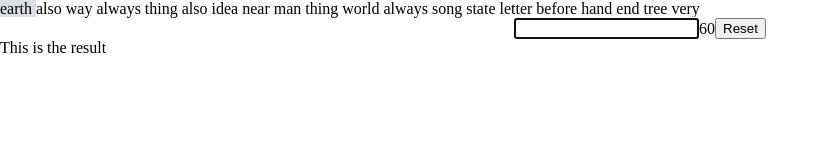
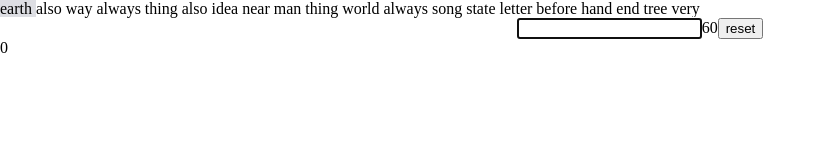
Before and after one commit to Miriani92/type-trainer, a React (Create React App) app: page / in a window 1280 px wide. Shown: the top 160 px of the page, without its empty margins (0-829 px from the left). Built offline with nearby package versions, Linux system fonts and the light colour scheme.

Commit message:
set up timer and restart

```diff
--- a/src/App.js
+++ b/src/App.js
@@ -1,24 +1,25 @@
 import Input from "./components/Input";
-import { Provider } from "react-redux";
 import Results from "./components/Results";
-import store from "./Store/Store";
 import Words from "./components/Words";
 import { useState } from "react";
+import { useSelector } from "react-redux";
 function App() {
   const [index, setIndex] = useState(0);
+  const { wordsIsupdated } = useSelector((state) => state.words);
 
-  const getCurrentWordIndex = (ind) => {
-    setIndex(ind);
+  const getCurrentWordIndex = (idx) => {
+    setIndex(idx);
+    if (wordsIsupdated) {
+      setIndex(0);
+    }
   };
 
   return (
-    <Provider store={store}>
-      <div>
-        <Words ind={index} />
-        <Input curInd={getCurrentWordIndex} />
-        <Results />
-      </div>
-    </Provider>
+    <div>
+      <Words ind={index} />
+      <Input curInd={getCurrentWordIndex} />
+      <Results />
+    </div>
   );
 }
 
--- a/src/Store/Slice.js
+++ b/src/Store/Slice.js
@@ -9,7 +9,12 @@ const generateWords = () => {
   return initialWords;
 };
 
-const initialState = { allWords: generateWords(), isTrue: false };
+const initialState = {
+  allWords: generateWords(),
+  isTrue: false,
+  wordsIsupdated: false,
+  count: 0,
+};
 const wordSlice = createSlice({
   name: "input",
   initialState,
@@ -17,15 +22,24 @@ const wordSlice = createSlice({
     compare(state, action) {
       const index = action.payload.indexforCompare;
       const currentWord = action.payload.word;
-      if (index == 21) {
+      if (index === 20) {
         state.allWords = generateWords();
       }
-
-      if (state.allWords[index - 1] == currentWord.trim()) {
+      if (state.allWords[index] === currentWord.trim()) {
         state.isTrue = true;
+        state.count += 1;
       } else {
         state.isTrue = false;
       }
+      console.log(state.count);
+    },
+    reset(state) {
+      state.wordsIsupdated = true;
+      state.allWords = generateWords();
+      state.count = 0;
+    },
+    startAfterReset(state) {
+      state.wordsIsupdated = false;
     },
   },
 });
--- a/src/components/Button.js
+++ /dev/null
@@ -1,8 +0,0 @@
-import React from "react";
-import styles from "./Button.module.css";
-
-const Button = () => {
-  return <button>Reset</button>;
-};
-
-export default Button;
--- a/src/components/Input.js
+++ b/src/components/Input.js
@@ -1,17 +1,36 @@
 import React, { useRef } from "react";
-import Button from "./Button";
 import Timer from "./Timer";
 import styles from "./Input.module.css";
 import { useState, useEffect } from "react";
-import { useDispatch } from "react-redux";
+import { useDispatch, useSelector } from "react-redux";
 import { wordAction } from "../Store/Slice";
 
 const Input = (props) => {
   const [start, setStart] = useState(false);
   const inputRef = useRef();
   const [word, setWord] = useState("");
-  const [indexforCompare, setIndexForCompare] = useState(1);
+  const [indexforCompare, setIndexForCompare] = useState(0);
+  const { wordsIsupdated } = useSelector((state) => state.words);
   const dispatch = useDispatch();
+
+  useEffect(() => {
+    let unMount = true;
+    if (unMount) {
+      dispatch(wordAction.compare({ word, indexforCompare }));
+      inputRef.current.focus();
+    }
+    if (wordsIsupdated && inputRef.current.value !== "") {
+      dispatch(wordAction.startAfterReset());
+      setIndexForCompare(0);
+      setWord("");
+    } else {
+      props.curInd(indexforCompare);
+    }
+    if (inputRef.current.value !== "") {
+      setStart(true);
+    }
+    return () => (unMount = false);
+  }, [word, wordsIsupdated]);
 
   const submitWord = (e) => {
     if (e.keyCode === 32) {
@@ -19,23 +38,22 @@ const Input = (props) => {
       props.curInd(indexforCompare);
       setWord("");
     }
-    if (indexforCompare >= 21) {
-      setIndexForCompare(1);
+    if (indexforCompare === 20) {
+      setIndexForCompare(0);
     }
   };
 
-  useEffect(() => {
-    let unMount = true;
-    if (unMount) {
-      dispatch(wordAction.compare({ word, indexforCompare }));
-      inputRef.current.focus();
-    }
-
-    if (inputRef.current.value !== "") {
-      setStart(true);
-    }
-    return () => (unMount = false);
-  }, [word]);
+  const reset = (arg) => {
+    setStart(arg);
+    setWord("");
+    dispatch(wordAction.reset());
+  };
+  let dis = (
+    <div>
+      <span>60</span>
+      <button>reset</button>
+    </div>
+  );
 
   return (
     <div className={styles.input}>
@@ -49,8 +67,7 @@ const Input = (props) => {
           onKeyDown={submitWord}
         />
       </form>
-      <Timer timerStarter={start} />
-      <Button />
+      {start ? <Timer timerStarter={start} reset={reset} /> : dis}
     </div>
   );
 };
--- a/src/components/Results.js
+++ b/src/components/Results.js
@@ -1,8 +1,10 @@
 import React from "react";
 import styles from "./Results.module.css";
+import { useSelector } from "react-redux";
 
 const Results = () => {
-  return <div>This is the result</div>;
+  const { count } = useSelector((state) => state.words);
+  return <div>{count}</div>;
 };
 
 export default Results;
--- a/src/components/Timer.js
+++ b/src/components/Timer.js
@@ -1,20 +1,29 @@
-import React, { useState } from "react";
-
+import React, { useState, useEffect, Fragment } from "react";
 import styles from "./Timer.module.css";
 
 const Timer = (props) => {
   let [countDown, setCountDown] = useState(60);
-  if (props.timerStarter) {
-    let interval = setInterval(() => {
-      if (countDown < 1) {
-        clearInterval(interval);
-      } else {
-        setCountDown((countDown = countDown - 1));
-      }
-    }, 1000);
-  }
+  let start = props.timerStarter;
+  let minute = 60;
+  useEffect(() => {
+    let interval;
+    if (start) {
+      interval = setInterval(() => {
+        if (minute === 0) {
+          clearInterval(interval);
+        }
+        setCountDown(minute--);
+      }, 1000);
+    }
+    return () => clearInterval(interval);
+  }, [start]);
 
-  return <div>{countDown}</div>;
+  return (
+    <Fragment>
+      <div>{countDown}</div>
+      <button onClick={() => props.reset(false)}></button>
+    </Fragment>
+  );
 };
 
-export default Timer;
+export default React.memo(Timer);
--- a/src/index.js
+++ b/src/index.js
@@ -1,12 +1,16 @@
 import React from "react";
 import { createRoot } from "react-dom/client";
 import "./index.css";
+import { Provider } from "react-redux";
+import store from "./Store/Store";
 import App from "./App";
 
 const container = document.getElementById("root");
 const root = createRoot(container);
 root.render(
   <React.StrictMode>
-    <App />
+    <Provider store={store}>
+      <App />
+    </Provider>
   </React.StrictMode>
 );
```
Also changed, not shown: src/components/Button.module.css (deleted).
